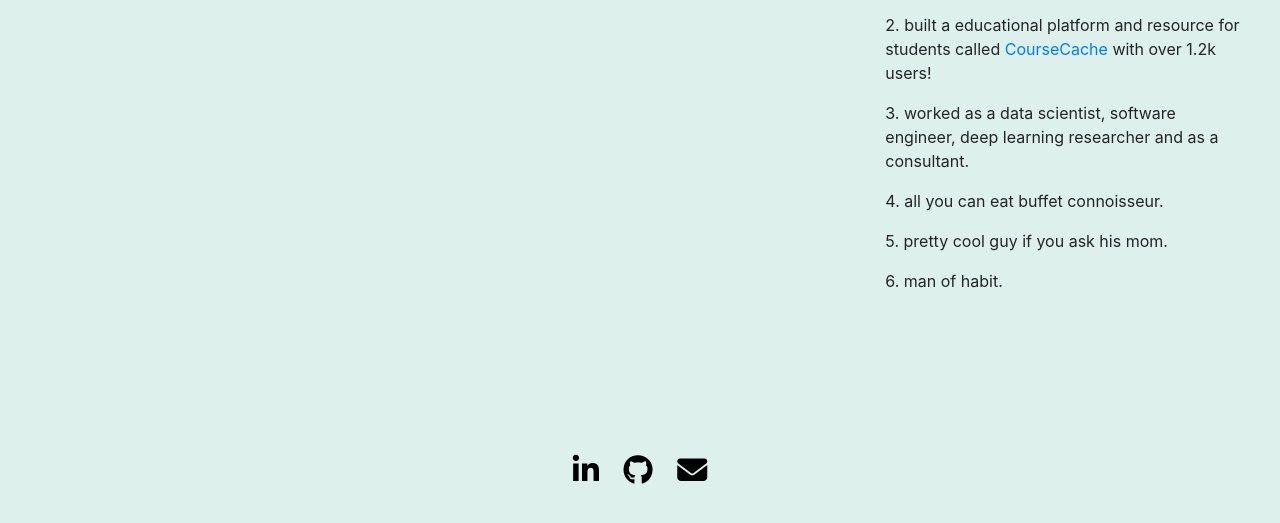
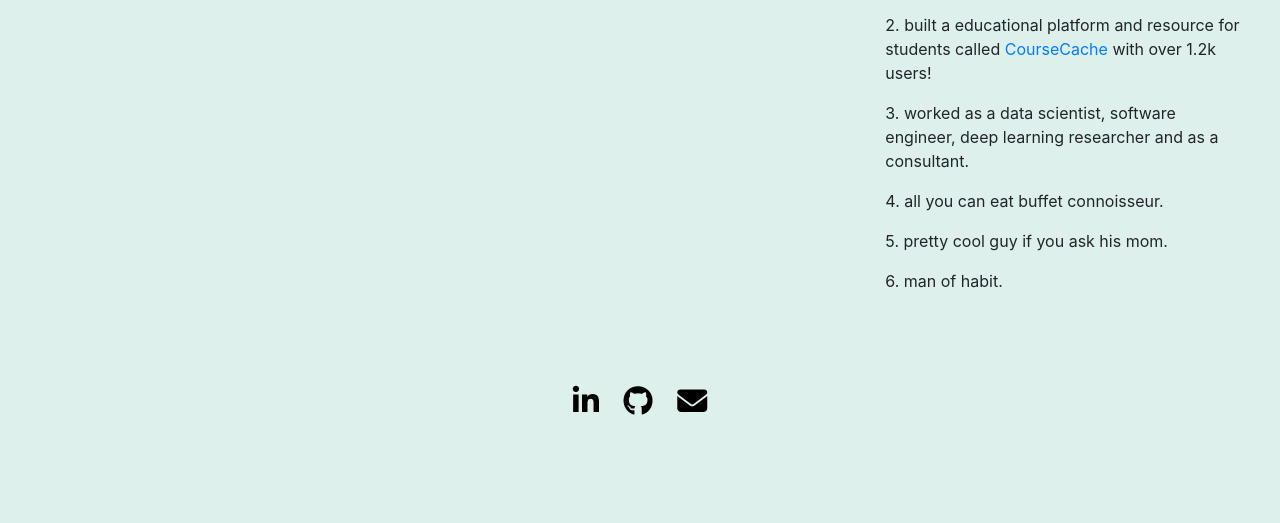
Before and after one commit to cemtorun/cemtorun.github.io, a plain HTML site: page index.html in a window 1280 px wide. Shown: the part 369-892 px from the top of the page. After the commit the page ends 807 px from the top, so only its background shows below. Drawn offline with nearby package versions, Linux system fonts and the light colour scheme.

Commit message:
fixing icon margin for larger screens

```diff
--- a/assets/css/main.css
+++ b/assets/css/main.css
@@ -37,8 +37,8 @@ body {
 }
 
 #links {
-    margin-top: 50px;
-    margin-bottom: 80px;
+    margin-top: -1.2em;
+    margin-bottom: 20px;
 }
 
 /* #link {
--- a/index.html
+++ b/index.html
@@ -84,7 +84,7 @@
         </div>
     </section>
 
-    <section id="links" class="container-fluid text-center">
+    <section id="links" class="container text-center">
 
 
         <a href="https://www.linkedin.com/in/cem-torun/">
```
